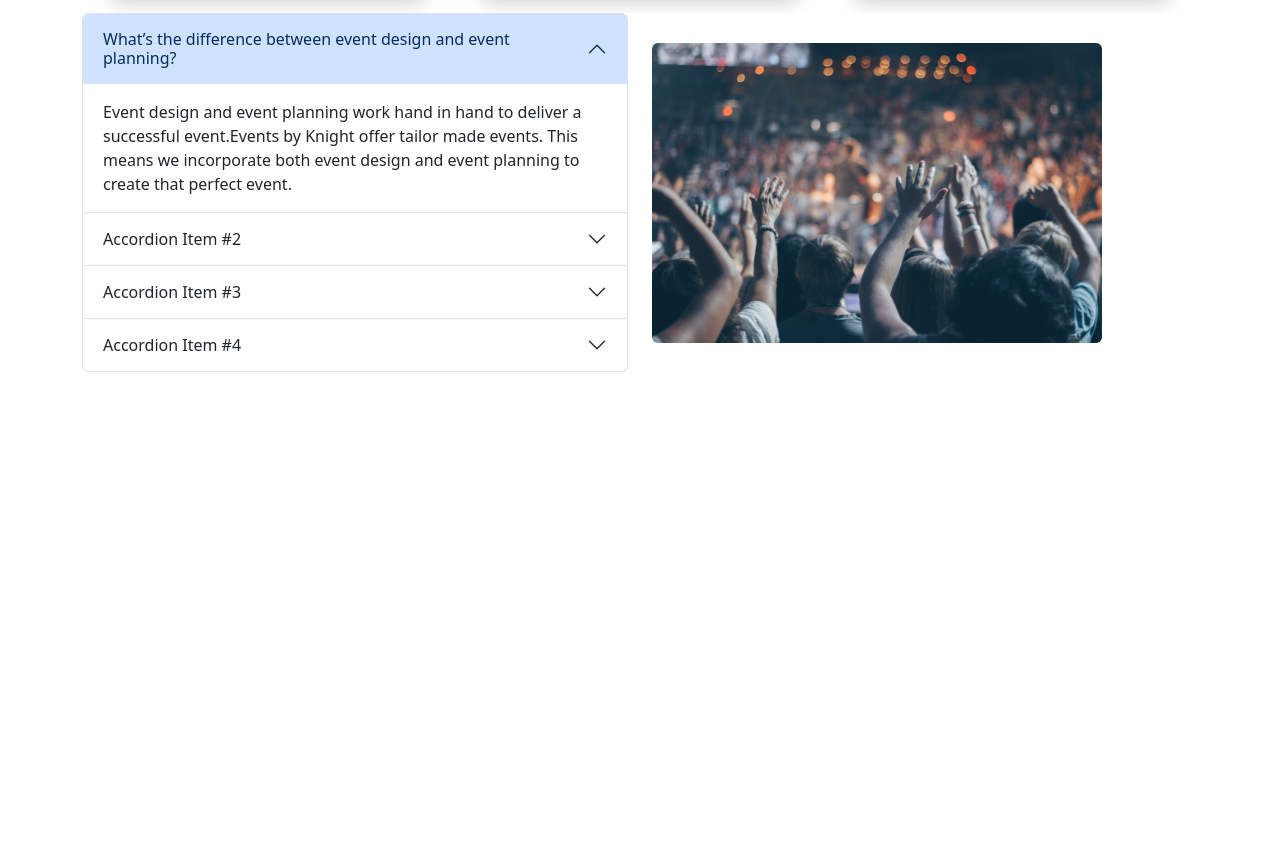
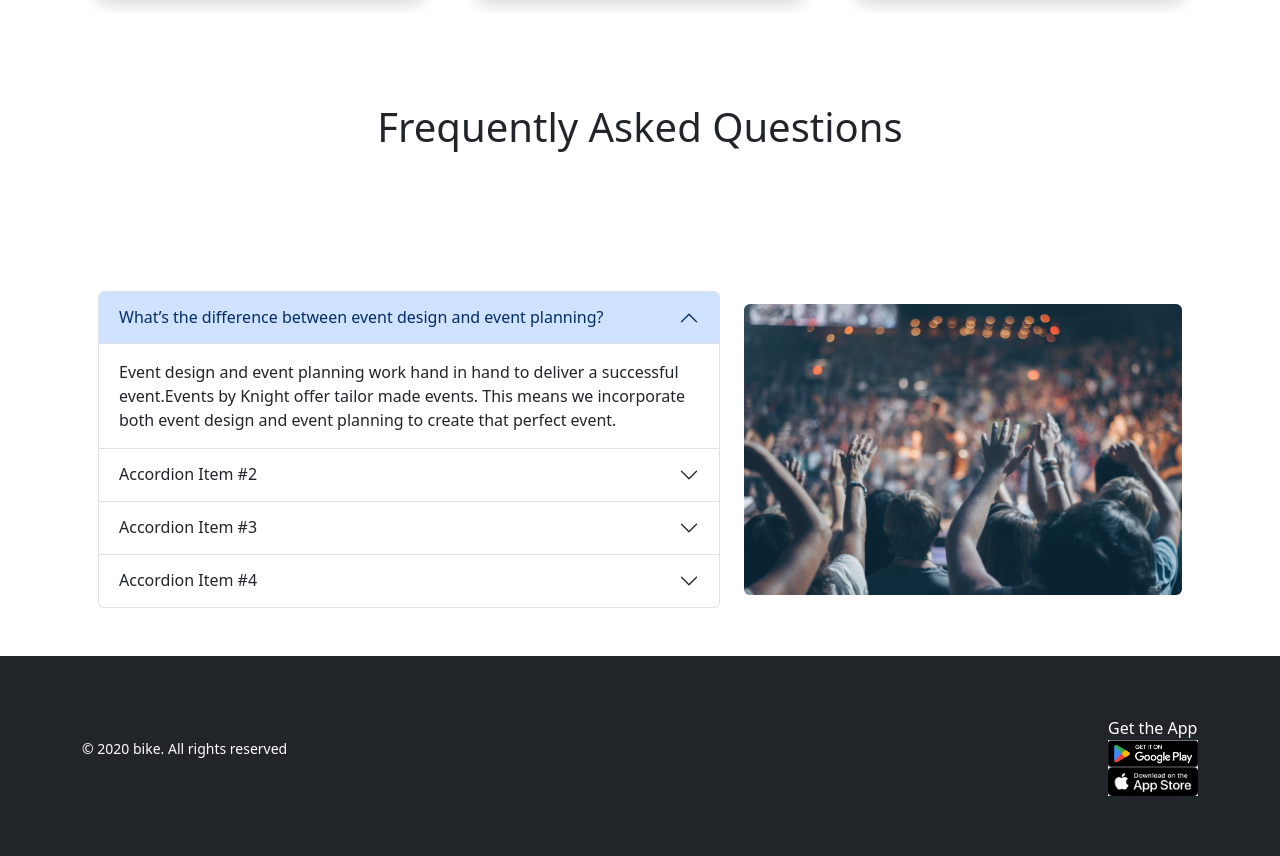
Before and after one commit to MdArshadulIslamAkond/convention-center-main, a plain HTML site: page index.html in a window 1280 px wide. Shown: the part 2257-3113 px from the top of the page. Before the commit the page ends 2677 px from the top, so only its background shows below. Drawn offline with Linux system fonts and the light colour scheme.

Commit message:
add responsive

```diff
--- a/index.html
+++ b/index.html
@@ -391,7 +391,7 @@
         <h1 class="text-center">Happy Clients says</h1>
       </div>
       <section>
-        <div class="container mx-auto overflow-hidden text-center">
+        <div class="mx-auto overflow-hidden text-center">
           <div class="row g-4">
             <div class="col-12 col-md-6 col-lg-4">
               <div class="card m-3 border-0 shadow">
@@ -456,9 +456,14 @@
           </div>
         </div>
       </section>
+      <div style="margin-bottom: 140px; margin-top: 90px">
+        <h1 class="text-center">Frequently Asked Questions</h1>
+      </div>
       <section>
-        <div class="row">
-          <div class="col-12 col-md-12 col-lg-6">
+        <div class="row g-4 mx-1">
+          <div
+            class="col-12 col-md-12 col-lg-7 order-2 order-sm-2 order-md-2 order-lg-1"
+          >
             <div class="accordion" id="accordionExample">
               <div class="accordion-item">
                 <h2 class="accordion-header">
@@ -583,18 +588,33 @@
               </div>
             </div>
           </div>
-          <div class="col-12 col-md-12 col-lg-6 d-flex align-items-center">
-            <img
-              src="images/people.png"
-              class="rounded"
-              style="width: 450px"
-              alt=""
-            />
+          <div
+            class="col-12 col-md-12 col-lg-5 d-flex align-items-center order-1 order-sm-1 order-md-1 order-lg-2"
+          >
+            <img src="images/people.png" class="rounded img-fluid" alt="" />
           </div>
         </div>
       </section>
     </main>
-    <footer class="mt-5"></footer>
+    <footer class="bg-dark">
+      <div
+        class="container mx-auto mt-5 d-flex justify-content-between align-items-center"
+        style="height: 200px"
+      >
+        <div class="text-white">
+          <p><small>© 2020 bike. All rights reserved </small></p>
+        </div>
+        <div class="d-flex flex-column">
+          <p class="text-white mb-0">Get the App</p>
+          <a href="">
+            <img style="width: 90px" src="images/goole play.png" alt="" />
+          </a>
+          <a href="">
+            <img style="width: 90px" src="images/app-store.jpg" alt="" />
+          </a>
+        </div>
+      </div>
+    </footer>
     <script src="js/bootstrap.bundle.min.js"></script>
   </body>
 </html>
```
Also changed, not shown: images/app-store.jpg (added), images/goole play.png (added).
